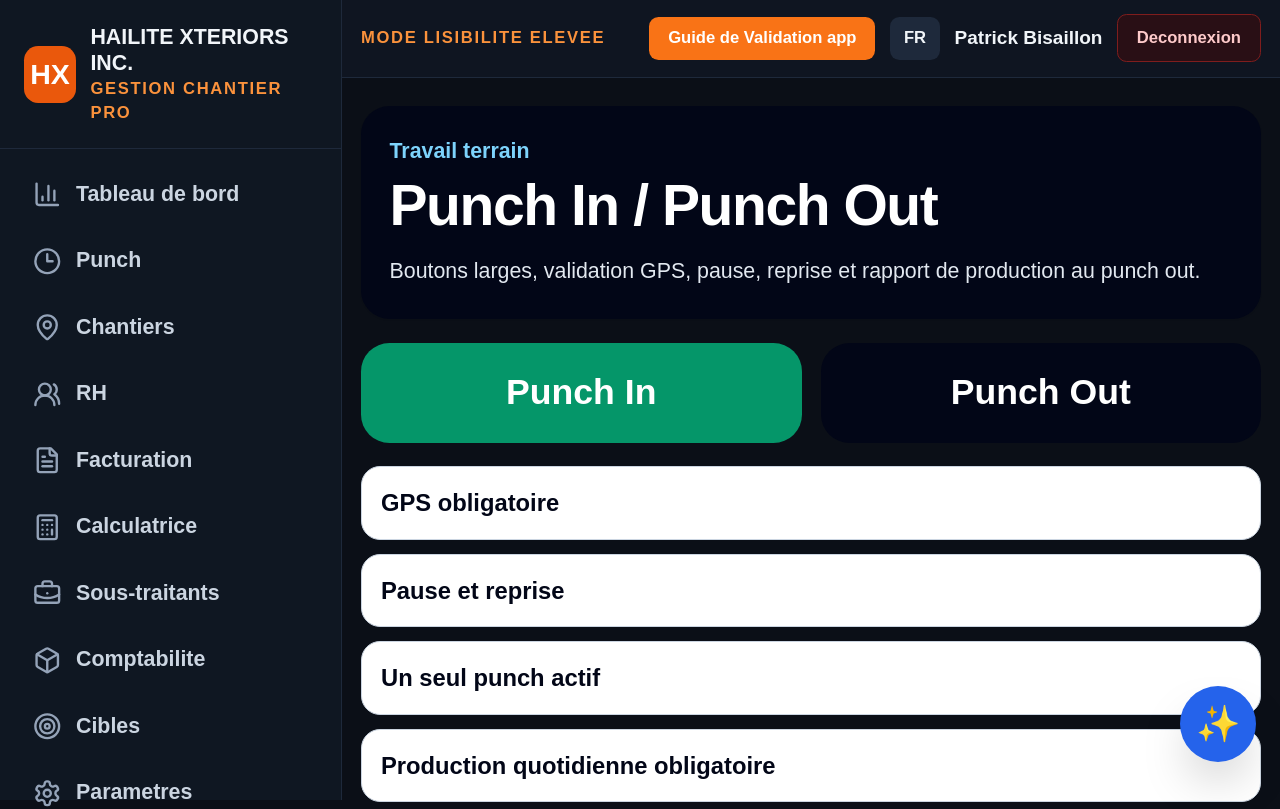
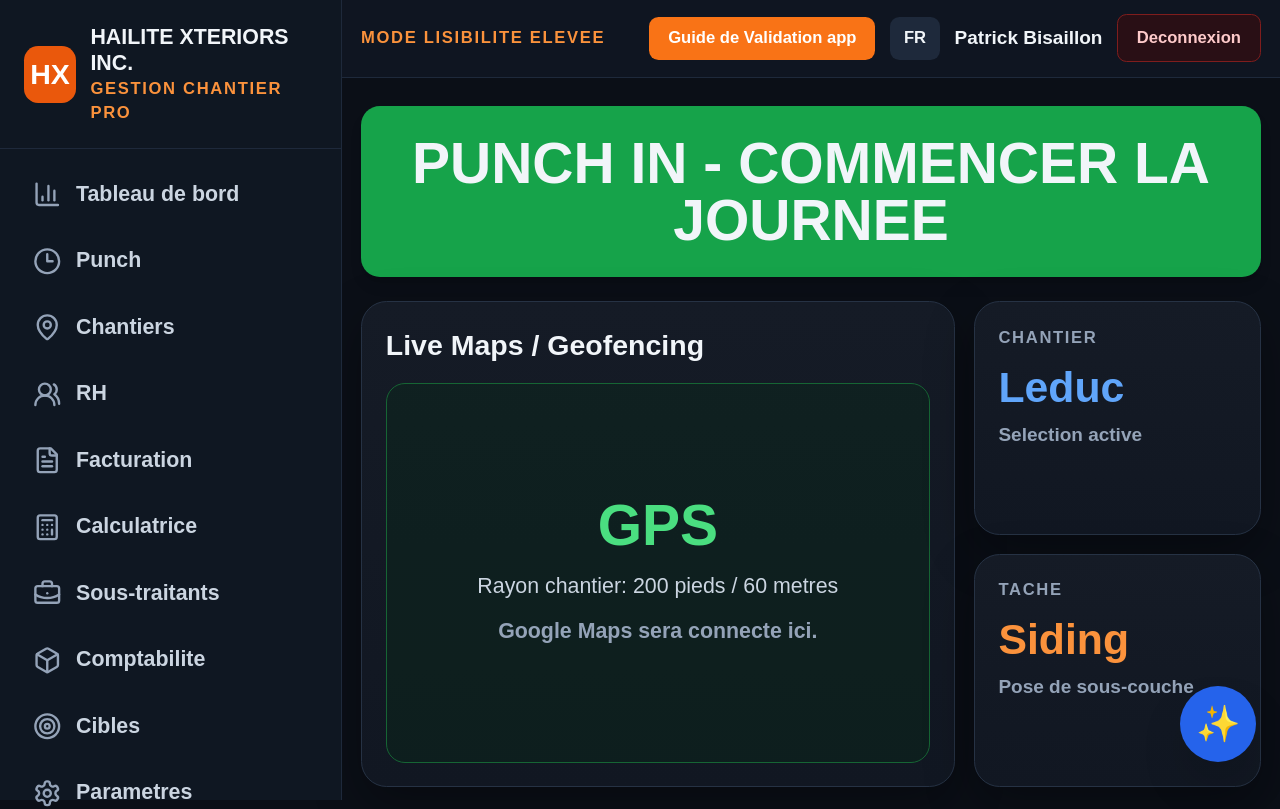
Before and after one commit to bisaillonpatrick1979-dev/Chatgpt-hailite-, a Next.js app: page /punch in a window 1280 px wide. Shown: the top 809 px of the page. Built offline with nearby package versions, Linux system fonts and the light colour scheme.

Commit message:
Apply dark UI to punch page

```diff
--- a/app/punch/page.tsx
+++ b/app/punch/page.tsx
@@ -1,17 +1,30 @@
-import { AppShell } from "@/components/AppShell";
-import { PageHeader } from "@/components/PageHeader";
-import { ReadableList } from "@/components/ReadableList";
+import { AppShell, ProMetric } from "@/components/AppShell";
 
 export default function Page() {
   return (
     <AppShell>
-      <PageHeader title="Punch In / Punch Out" eyebrow="Travail terrain" text="Boutons larges, validation GPS, pause, reprise et rapport de production au punch out." />
+      <section className="rounded-2xl bg-green-600 p-6 text-center shadow-lg">
+        <h1 className="text-4xl font-black uppercase md:text-5xl">Punch In - Commencer la journee</h1>
+      </section>
+      <section className="mt-5 grid gap-4 md:grid-cols-3">
+        <div className="pro-card p-5 md:col-span-2">
+          <h2 className="text-2xl font-black">Live Maps / Geofencing</h2>
+          <div className="mt-4 flex min-h-80 items-center justify-center rounded-2xl border border-green-800 bg-green-950/30 text-center">
+            <div>
+              <p className="text-5xl font-black text-green-400">GPS</p>
+              <p className="large-readable mt-3 text-slate-300">Rayon chantier: 200 pieds / 60 metres</p>
+              <p className="mt-2 text-lg font-bold text-slate-400">Google Maps sera connecte ici.</p>
+            </div>
+          </div>
+        </div>
+        <div className="grid gap-4">
+          <ProMetric label="Chantier" value="Leduc" note="Selection active" tone="blue" />
+          <ProMetric label="Tache" value="Siding" note="Pose de sous-couche" tone="orange" />
+        </div>
+      </section>
       <section className="mt-5 grid gap-4 md:grid-cols-2">
-        <button className="rounded-3xl bg-emerald-600 p-6 text-3xl font-black text-white">Punch In</button>
-        <button className="rounded-3xl bg-slate-950 p-6 text-3xl font-black text-white">Punch Out</button>
-      </section>
-      <section className="mt-5">
-        <ReadableList items={["GPS obligatoire", "Pause et reprise", "Un seul punch actif", "Production quotidienne obligatoire"]} />
+        <button className="rounded-3xl bg-green-600 p-6 text-3xl font-black text-white">Punch In</button>
+        <button className="rounded-3xl bg-slate-800 p-6 text-3xl font-black text-white">Demande exception GPS</button>
       </section>
     </AppShell>
   );
```
